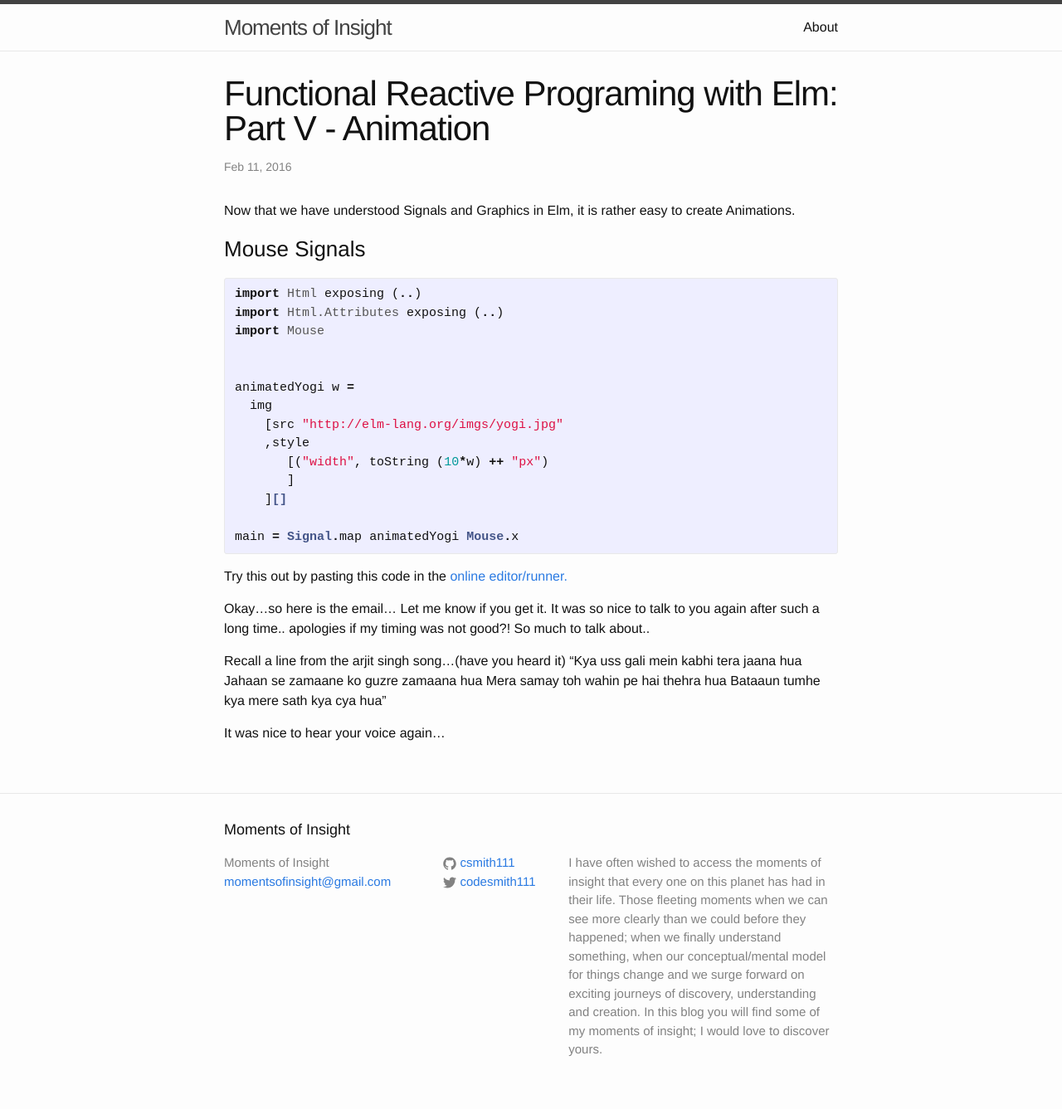
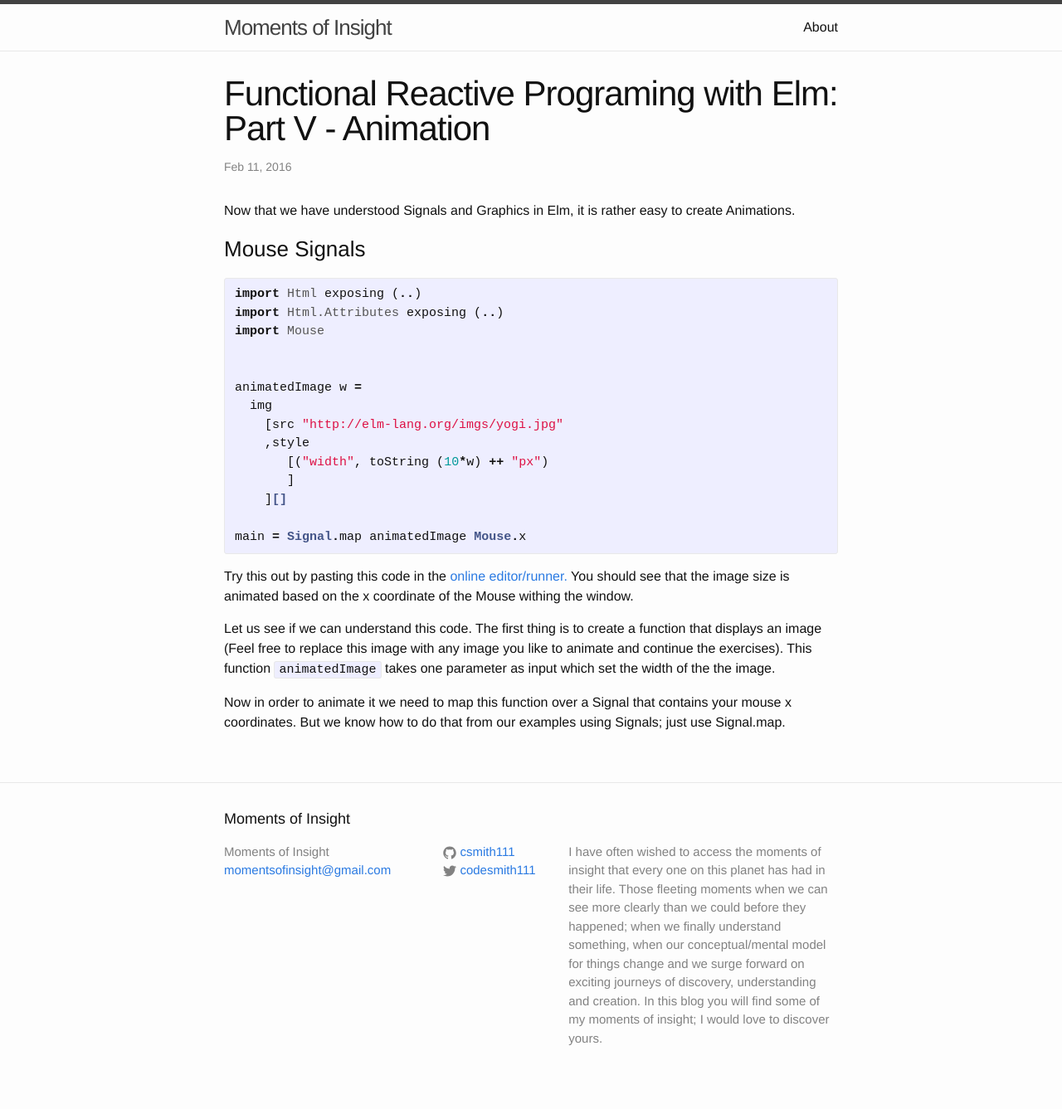
Before and after one commit to csmith111/csmith111.github.io, a Jekyll site: the page built from _posts/2016-02-11-Animation.markdown, in a window 1280 px wide. Shown: the whole page at 83% size. Built offline with Jekyll 4.4.1, drawn with Linux system fonts in a browser that asks for light colours.

Commit message:
new post on Animation

```diff
--- a/_posts/2016-02-11-Animation.markdown
+++ b/_posts/2016-02-11-Animation.markdown
@@ -16,7 +16,7 @@ import Html.Attributes exposing (..)
 import Mouse
 
 
-animatedYogi w =
+animatedImage w =
   img
     [src "http://elm-lang.org/imgs/yogi.jpg"
     ,style
@@ -24,11 +24,16 @@ animatedYogi w =
        ]
     ][]
 
-main = Signal.map animatedYogi Mouse.x
+main = Signal.map animatedImage Mouse.x
 
 {% endhighlight %}
 
-Try this out by pasting this code in the [online editor/runner.][try-elm]
+Try this out by pasting this code in the [online editor/runner.][try-elm] You should see that the image size is animated based on the x coordinate of the Mouse withing the window.
+
+Let us see if we can understand this code. The first thing is to create a function that displays an image (Feel free to replace this image with any image you like to animate and continue the exercises). This function `animatedImage` takes one parameter as input which set the width of the the image.
+
+Now in order to animate it we need to map this function over a Signal that contains your mouse x coordinates. But we know how to do that from our examples using Signals; just use Signal.map.
+
 
 
 [Signals-elm-lang]:http://elm-lang.org/guide/reactivity#signals
@@ -36,16 +41,3 @@ Try this out by pasting this code in the [online editor/runner.][try-elm]
 [Time Docs]:http://package.elm-lang.org/packages/elm-lang/core/3.0.0/Time#fps
 [try-elm]: http://elm-lang.org/try
 [SignalModule]:http://package.elm-lang.org/packages/elm-lang/core/3.0.0/Signal
-
-
-Okay…so here is the email… Let me know if you get it.
-It was so nice to talk to you again after such a long time.. apologies if my timing was not good?!
-So much to talk about..
-
-Recall a line from the arjit singh song…(have you heard it)
-"Kya uss gali mein kabhi tera jaana hua
-Jahaan se zamaane ko guzre zamaana hua
-Mera samay toh wahin pe hai thehra hua
-Bataaun tumhe kya mere sath kya cya hua"
-
-It was nice to hear your voice again...
```
